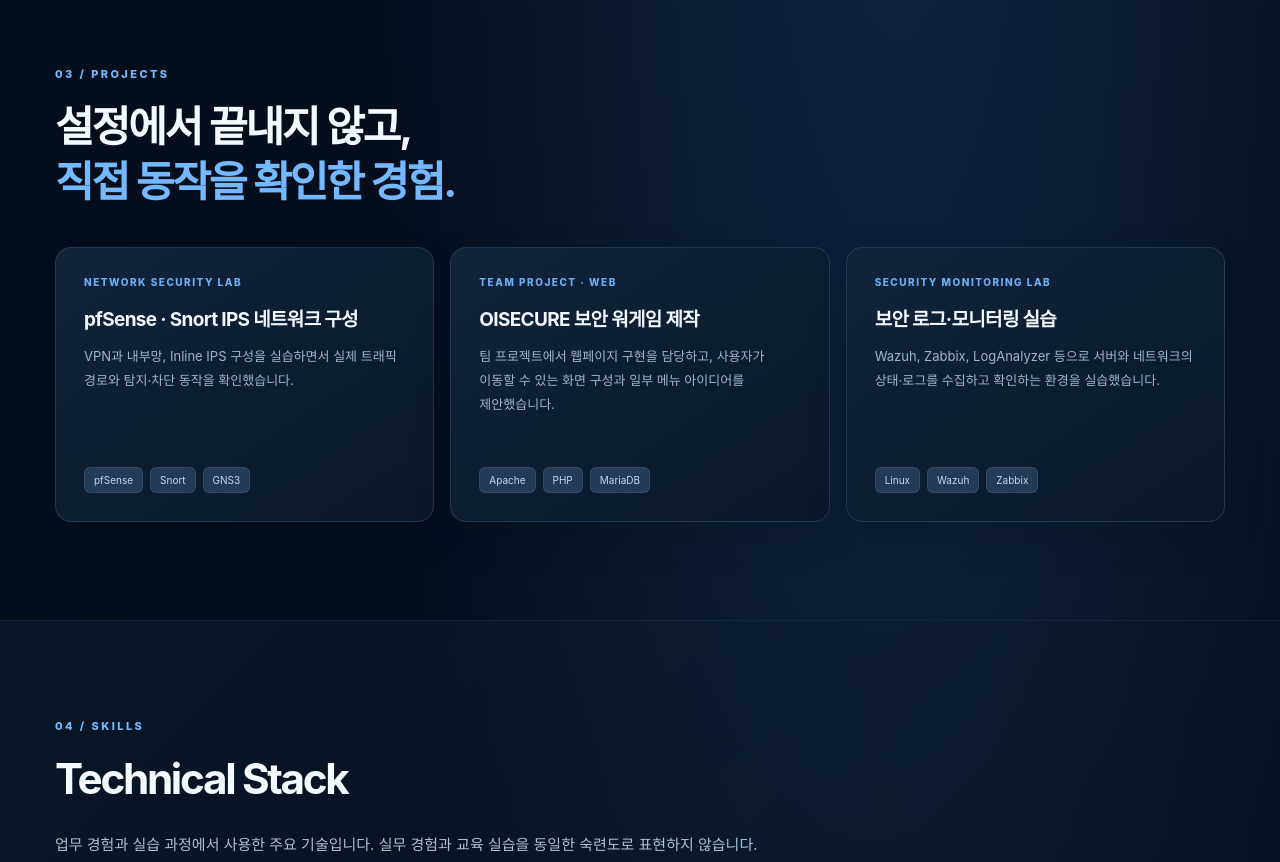
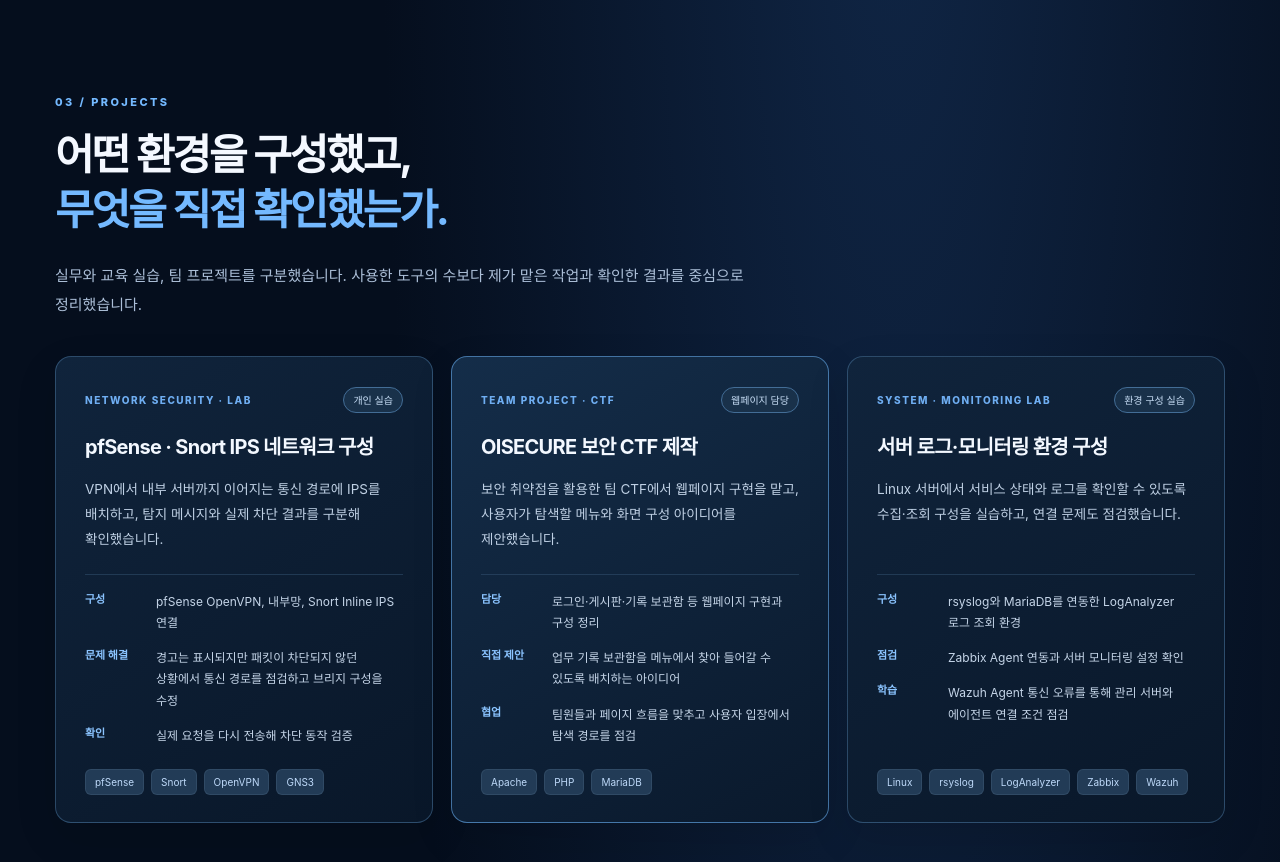
Before and after one commit to wnsghd1802/KJH-ALEPH-Project, a website: page index.html in a window 1280 px wide. Shown: the part 2340-3202 px from the top of the page. Drawn offline with Linux system fonts and the light colour scheme; no server answers.

Commit message:
Polish portfolio for submission: anonymize employer and document CTF contributions

```diff
--- a/index.html
+++ b/index.html
@@ -86,7 +86,26 @@ button{background:#101e33;border:1px solid #436389;color:#e5f1ff;padding:11px 17
 
 @media(min-width:821px){.isometric{width:100%!important;max-width:100%!important}}
 .story-body{max-width:820px;display:grid;gap:18px}.story-body p{font-size:clamp(15px,1.35vw,18px);line-height:2.02;letter-spacing:-.016em;color:#c4d4e8;margin:0;word-break:keep-all}.work-case{margin:38px 0 0;padding:28px 31px;background:linear-gradient(105deg,rgba(19,49,80,.56),rgba(8,23,43,.55));border:1px solid #355f876f;border-radius:14px;max-width:1030px}.work-case h3{font-size:19px;color:#e9f3ff;letter-spacing:-.035em;margin:11px 0 12px}.work-case p{font-size:14px;color:#b8c9df;line-height:1.85;margin:0;word-break:keep-all}.case-foot{display:block;font-size:11px;letter-spacing:.015em;color:#7cb5f5;margin-top:15px}.passkey-account{display:flex;gap:9px;align-items:center;justify-content:space-between;margin:9px 0 14px}.passkey-account label{font-size:11px;color:#96b1d4}.passkey-account select{border:1px solid #426387;background:#101f34;color:#d7e8ff;border-radius:8px;padding:9px 10px;font:inherit;font-size:11px;min-width:0}@media(max-width:820px){.work-case{padding:22px}.story-body p{font-size:15px;line-height:1.92}}
-.account-advanced{margin:5px 0 13px}.account-advanced summary{cursor:pointer;color:#769bc7;font-size:11px;list-style:none}.account-advanced summary:hover{color:#c1ddf8}.account-advanced select{display:block;width:100%;margin-top:8px;background:#0d2039;border:1px solid #365a84;color:#d6eaff;padding:9px;border-radius:7px;font-family:inherit}.sr-label{position:absolute;width:1px;height:1px;overflow:hidden;clip:rect(0,0,0,0);white-space:nowrap}.portfolio-footer a.external{margin-left:0}.portfolio-footer a.to-top{margin-left:auto}</style></head><body>
+.account-advanced{margin:5px 0 13px}.account-advanced summary{cursor:pointer;color:#769bc7;font-size:11px;list-style:none}.account-advanced summary:hover{color:#c1ddf8}.account-advanced select{display:block;width:100%;margin-top:8px;background:#0d2039;border:1px solid #365a84;color:#d6eaff;padding:9px;border-radius:7px;font-family:inherit}.sr-label{position:absolute;width:1px;height:1px;overflow:hidden;clip:rect(0,0,0,0);white-space:nowrap}.portfolio-footer a.external{margin-left:0}.portfolio-footer a.to-top{margin-left:auto}
+/* Submission revision: substantive project work, compact contribution labels and mobile readability. */
+.project-grid-detailed{align-items:stretch;gap:18px}
+.project-grid-detailed .project-card{min-height:0;padding:30px 29px 27px;border-color:rgba(94,145,193,.4);transition:border-color .18s ease,transform .18s ease}
+.project-grid-detailed .project-card:hover{border-color:rgba(114,184,255,.65);transform:translateY(-2px)}
+.project-grid-detailed .project-featured{background:linear-gradient(152deg,#142d49,#0a192c);border-color:rgba(98,163,226,.64)}
+.project-head{display:flex;flex-wrap:wrap;align-items:center;justify-content:space-between;gap:9px;width:100%}
+.project-kind{font-size:10px;line-height:1.4;color:#c9dff7;border:1px solid #436d96;background:#19314a;border-radius:999px;padding:5px 9px;white-space:nowrap}
+.project-grid-detailed h3{font-size:20px;margin:20px 0 14px;line-height:1.46}
+.project-grid-detailed .project-lead{flex:initial;font-size:13.5px;line-height:1.85;color:#bfd0e4;min-height:75px}
+.project-details{width:100%;margin:22px 0 0;padding:16px 0 0;border-top:1px solid #38597977;display:flex;flex-direction:column;gap:14px}
+.project-details>div{display:grid;grid-template-columns:61px minmax(0,1fr);gap:10px}
+.project-details dt{font-size:11px;font-weight:750;color:#8bc4ff;line-height:1.6}
+.project-details dd{font-size:12px;line-height:1.77;color:#c5d5e8;margin:0;word-break:keep-all;overflow-wrap:break-word}
+.project-grid-detailed .skill-pills{margin-top:auto;padding-top:23px}
+@media(max-width:1150px) and (min-width:821px){.project-grid-detailed{grid-template-columns:repeat(2,minmax(0,1fr))}.project-grid-detailed .project-card:last-child{grid-column:span 2}.project-grid-detailed .project-card:last-child .project-details{display:grid;grid-template-columns:repeat(3,minmax(0,1fr));gap:20px}.project-grid-detailed .project-card:last-child .project-details>div{display:block}.project-grid-detailed .project-card:last-child .project-details dt{margin-bottom:5px}}
+@media(max-width:820px){.project-grid-detailed .project-card{padding:25px 22px}.project-grid-detailed .project-lead{min-height:0}.project-grid-detailed h3{font-size:19px}.project-details{gap:12px}.project-details>div{grid-template-columns:53px minmax(0,1fr);gap:8px}}
+@media(max-width:350px){.project-grid-detailed .project-card{padding:23px 17px}.project-head{align-items:flex-start}.project-kind{font-size:9px}}
+@media(prefers-reduced-motion:reduce){.project-grid-detailed .project-card{transition:none}.project-grid-detailed .project-card:hover{transform:none}}
+</style></head><body>
 <header class="top" id="home"><div class="brand">김준<b>홍</b><small>NETWORK / SECURITY ENGINEER</small></div><nav class="site-nav" aria-label="주요 메뉴">
   <a href="#about">소개</a><a href="#experience">경력</a><a href="#projects">프로젝트</a><a href="#skills">기술</a><a href="#story">이야기</a>
 </nav><div class="admin-spot"><button type="button" id="admin-toggle" class="admin-trigger" aria-label="패스키 로그인 메뉴 열기" aria-controls="admin-menu" aria-expanded="false" title="패스키 로그인"><svg viewBox="0 0 24 24" fill="none" stroke="currentColor" stroke-width="1.8" stroke-linecap="round" stroke-linejoin="round" aria-hidden="true"><rect x="5" y="10" width="14" height="11" rx="2"/><path d="M8 10V7a4 4 0 0 1 8 0v3"/></svg><span>패스키 로그인</span></button><div id="admin-menu" class="admin-popover" hidden role="dialog" aria-label="패스키 로그인"><strong>패스키 로그인</strong><details class="account-advanced"><summary>계정 선택</summary><label for="login-account" class="sr-label">계정</label><select id="login-account" aria-label="로그인 계정"><option value="portfolio-owner">Portfolio Owner</option><option value="portfolio-reviewer">Portfolio Reviewer</option></select></details><div class="passkey-choices"><button type="button" id="passkey-login-action" class="passkey-action">이 기기에서 로그인</button><button type="button" id="passkey-phone-action" class="passkey-action secondary">휴대폰으로 로그인 요청</button></div><p id="passkey-status" class="passkey-status" role="status" aria-live="polite" hidden></p></div></div></header><main id="main-content"><section class="hero"><div class="intro"><div class="eyebrow">NETWORK VISUALIZATION</div><h1>김준홍</h1><div class="role">Network / <em>Security Engineer</em></div><p class="desc">연결의 흐름을 읽고, 문제의 원인을 좁혀갑니다.</p></div>
@@ -130,25 +149,56 @@ button{background:#101e33;border:1px solid #436389;color:#e5f1ff;padding:11px 17
  <div class="section-head"><span class="section-index">01 / ABOUT</span><h2>현장에서 시작한 네트워크 경험,<br><em>보안으로 넓어지는 시야.</em></h2>
  <p>네트워크 인프라에 대한 실무 경험을 바탕으로 네트워크 보안 분야를 공부하고 있습니다. 구성과 통신 흐름을 먼저 파악하고, 문제가 생기면 확인할 수 있는 근거부터 찾는 태도를 중요하게 생각합니다.</p></div>
  <div class="focus-grid">
-  <article class="focus-card"><span>01 — NETWORK</span><h3>연결 구조를 이해합니다.</h3><p>라우팅, VLAN, ACL, 장비 연결과 같은 네트워크 기본기를 토대로 통신 경로를 확인합니다.</p></article>
-  <article class="focus-card"><span>02 — SECURITY</span><h3>흐름 속에서 보안을 봅니다.</h3><p>방화벽, VPN, IDS·IPS를 실습하며 보안 정책과 패킷의 흐름을 함께 살펴봅니다.</p></article>
-  <article class="focus-card"><span>03 — TROUBLESHOOTING</span><h3>원인을 좁혀갑니다.</h3><p>설정과 로그, 네트워크 경로를 비교하며 문제가 발생한 구간을 확인합니다.</p></article>
+  <article class="focus-card"><span>01 — NETWORK</span><h3>연결 구조를 이해합니다.</h3><p>실제 장비 교체 현장에서 VLAN 설정 차이를 찾아낸 경험을 토대로, 연결 상태와 통신 구간을 함께 확인합니다.</p></article>
+  <article class="focus-card"><span>02 — SECURITY</span><h3>흐름 속에서 보안을 봅니다.</h3><p>방화벽·VPN·IPS를 구성하며 탐지 로그와 패킷 차단 여부가 같은 의미가 아니라는 점을 직접 검증했습니다.</p></article>
+  <article class="focus-card"><span>03 — TROUBLESHOOTING</span><h3>원인을 좁혀갑니다.</h3><p>설정과 로그를 확인한 뒤 실제 요청으로 결과를 재검증합니다. 해결 과정은 다시 확인할 수 있도록 정리합니다.</p></article>
  </div>
 </section>
 <section class="portfolio-content alternate" id="experience">
  <div class="section-head"><span class="section-index">02 / EXPERIENCE</span><h2>Experience</h2><p>네트워크 설치·보안 관련 실무를 경험했고, 현재는 보안 교육을 통해 기술 범위를 넓히고 있습니다.</p></div>
  <div class="experience-lines">
-  <article class="experience-line"><div class="exp-dates">2024.07 — 2025.10</div><div><span class="work-kind">WORK EXPERIENCE</span><h3>네트아이티</h3><p>네트워크 엔지니어 · 네트워크 설치 및 보안 관련 업무 경험</p></div></article>
+  <article class="experience-line"><div class="exp-dates">2024.07 — 2025.10</div><div><span class="work-kind">WORK EXPERIENCE</span><h3>네트워크 인프라 구축·보안 실무</h3><p>네트워크 장비 설치와 교체, 연결 상태 및 설정 점검을 경험했습니다. 장비의 정상 동작뿐 아니라 실제 통신이 복구됐는지 확인하는 과정을 배웠습니다.</p></div></article>
   <article class="experience-line"><div class="exp-dates">2026.08 — 진행 중</div><div><span class="work-kind">EDUCATION</span><h3>SKT ALEPH 보안 과정</h3><p>네트워크 보안, 침입 탐지·차단, 시스템 및 보안 실습</p></div></article>
  </div>
-  <article class="work-case"><span class="work-kind">FIELD NOTE · NETWORK TROUBLESHOOTING</span><h3>설정 차이를 발견하고, 담당 구간을 수정했습니다.</h3><p>장비 교체 후 통신이 되지 않던 현장에서 기존 장비와 신규 장비의 설정을 비교해 누락된 VLAN 구성을 발견했습니다. 저는 담당한 하위 스위치의 설정을 수정했고, 선배는 상위 장비를 조정했습니다. 각자의 작업을 마친 뒤 통신이 복구되었습니다.</p><span class="case-foot">문제 확인 → 설정 비교 → 담당 구간 수정 → 통신 복구 확인</span></article>
+  <article class="work-case"><span class="work-kind">FIELD NOTE · NETWORK TROUBLESHOOTING</span><h3>설정 차이를 발견하고, 담당 구간을 수정했습니다.</h3><p>장비 교체 후 통신이 되지 않던 현장에서 기존 장비와 신규 장비의 설정을 비교해 누락된 VLAN 구성을 발견했습니다. 저는 담당한 하위 스위치의 설정을 수정했고, 선배는 상위 장비를 조정했습니다. 각자의 작업을 마친 뒤 통신이 복구되었습니다. 제가 찾은 문제와 수정한 구간, 선배가 맡은 작업을 구분해 기록한 경험입니다.</p><span class="case-foot">문제 확인 → 설정 비교 → 담당 구간 수정 → 통신 복구 확인</span></article>
 </section>
 <section class="portfolio-content" id="projects">
- <div class="section-head"><span class="section-index">03 / PROJECTS</span><h2>설정에서 끝내지 않고,<br><em>직접 동작을 확인한 경험.</em></h2></div>
- <div class="project-grid">
-  <article class="project-card"><span class="project-type">NETWORK SECURITY LAB</span><h3>pfSense · Snort IPS 네트워크 구성</h3><p>VPN과 내부망, Inline IPS 구성을 실습하면서 실제 트래픽 경로와 탐지·차단 동작을 확인했습니다.</p><div class="skill-pills"><span>pfSense</span><span>Snort</span><span>GNS3</span></div></article>
-  <article class="project-card"><span class="project-type">TEAM PROJECT · WEB</span><h3>OISECURE 보안 워게임 제작</h3><p>팀 프로젝트에서 웹페이지 구현을 담당하고, 사용자가 이동할 수 있는 화면 구성과 일부 메뉴 아이디어를 제안했습니다.</p><div class="skill-pills"><span>Apache</span><span>PHP</span><span>MariaDB</span></div></article>
-  <article class="project-card"><span class="project-type">SECURITY MONITORING LAB</span><h3>보안 로그·모니터링 실습</h3><p>Wazuh, Zabbix, LogAnalyzer 등으로 서버와 네트워크의 상태·로그를 수집하고 확인하는 환경을 실습했습니다.</p><div class="skill-pills"><span>Linux</span><span>Wazuh</span><span>Zabbix</span></div></article>
+ <div class="section-head"><span class="section-index">03 / PROJECTS</span><h2>어떤 환경을 구성했고,<br><em>무엇을 직접 확인했는가.</em></h2>
+ <p>실무와 교육 실습, 팀 프로젝트를 구분했습니다. 사용한 도구의 수보다 제가 맡은 작업과 확인한 결과를 중심으로 정리했습니다.</p></div>
+ <div class="project-grid project-grid-detailed">
+  <article class="project-card">
+   <div class="project-head"><span class="project-type">NETWORK SECURITY · LAB</span><span class="project-kind">개인 실습</span></div>
+   <h3>pfSense · Snort IPS 네트워크 구성</h3>
+   <p class="project-lead">VPN에서 내부 서버까지 이어지는 통신 경로에 IPS를 배치하고, 탐지 메시지와 실제 차단 결과를 구분해 확인했습니다.</p>
+   <dl class="project-details">
+    <div><dt>구성</dt><dd>pfSense OpenVPN, 내부망, Snort Inline IPS 연결</dd></div>
+    <div><dt>문제 해결</dt><dd>경고는 표시되지만 패킷이 차단되지 않던 상황에서 통신 경로를 점검하고 브리지 구성을 수정</dd></div>
+    <div><dt>확인</dt><dd>실제 요청을 다시 전송해 차단 동작 검증</dd></div>
+   </dl>
+   <div class="skill-pills"><span>pfSense</span><span>Snort</span><span>OpenVPN</span><span>GNS3</span></div>
+  </article>
+  <article class="project-card project-featured">
+   <div class="project-head"><span class="project-type">TEAM PROJECT · CTF</span><span class="project-kind">웹페이지 담당</span></div>
+   <h3>OISECURE 보안 CTF 제작</h3>
+   <p class="project-lead">보안 취약점을 활용한 팀 CTF에서 웹페이지 구현을 맡고, 사용자가 탐색할 메뉴와 화면 구성 아이디어를 제안했습니다.</p>
+   <dl class="project-details">
+    <div><dt>담당</dt><dd>로그인·게시판·기록 보관함 등 웹페이지 구현과 구성 정리</dd></div>
+    <div><dt>직접 제안</dt><dd>업무 기록 보관함을 메뉴에서 찾아 들어갈 수 있도록 배치하는 아이디어</dd></div>
+    <div><dt>협업</dt><dd>팀원들과 페이지 흐름을 맞추고 사용자 입장에서 탐색 경로를 점검</dd></div>
+   </dl>
+   <div class="skill-pills"><span>Apache</span><span>PHP</span><span>MariaDB</span></div>
+  </article>
+  <article class="project-card">
+   <div class="project-head"><span class="project-type">SYSTEM · MONITORING LAB</span><span class="project-kind">환경 구성 실습</span></div>
+   <h3>서버 로그·모니터링 환경 구성</h3>
+   <p class="project-lead">Linux 서버에서 서비스 상태와 로그를 확인할 수 있도록 수집·조회 구성을 실습하고, 연결 문제도 점검했습니다.</p>
+   <dl class="project-details">
+    <div><dt>구성</dt><dd>rsyslog와 MariaDB를 연동한 LogAnalyzer 로그 조회 환경</dd></div>
+    <div><dt>점검</dt><dd>Zabbix Agent 연동과 서버 모니터링 설정 확인</dd></div>
+    <div><dt>학습</dt><dd>Wazuh Agent 통신 오류를 통해 관리 서버와 에이전트 연결 조건 점검</dd></div>
+   </dl>
+   <div class="skill-pills"><span>Linux</span><span>rsyslog</span><span>LogAnalyzer</span><span>Zabbix</span><span>Wazuh</span></div>
+  </article>
  </div>
 </section>
 <section class="portfolio-content alternate" id="skills">
```
